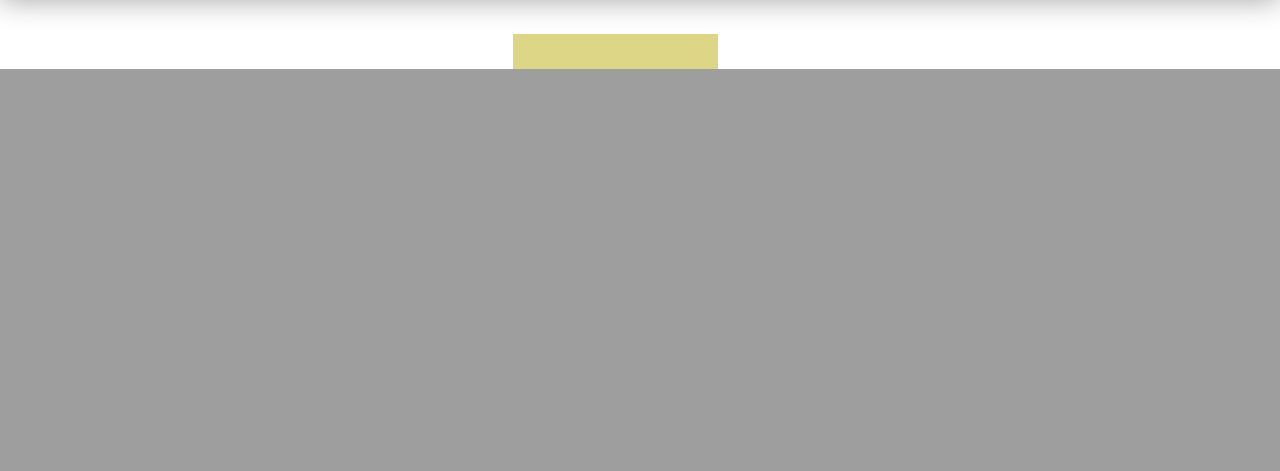
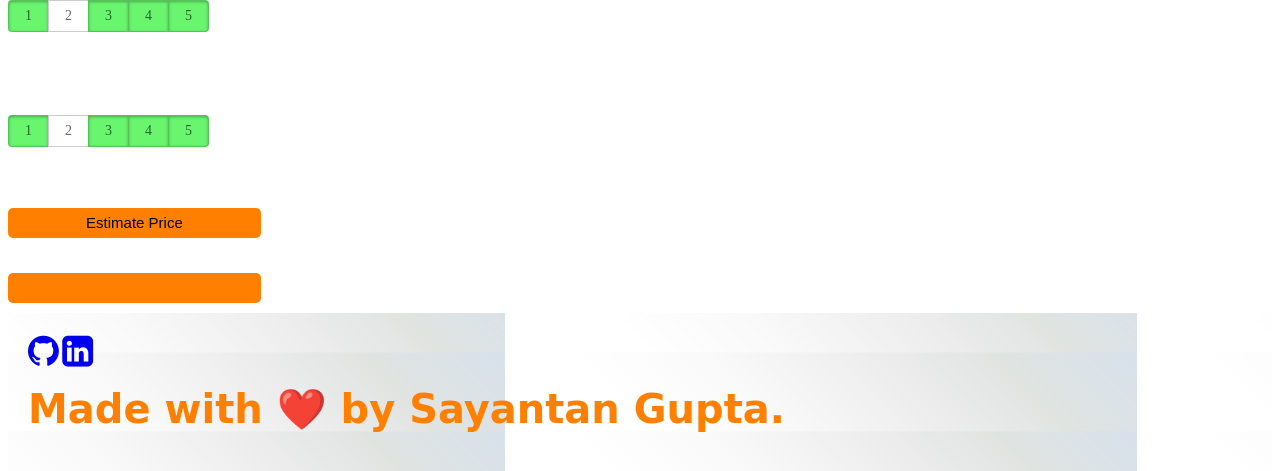
Before and after one commit to babai95/Bangalore_house_price_prediction_end_to_end_with_Deployment, a Flask app: page / in a window 1280 px wide. Shown: the part 801-1272 px from the top of the page. Before the commit the page ends 870 px from the top, so only its background shows below. Run offline with Flask 2, Linux system fonts and the light colour scheme; parts of the project's set-up code (start-up, migrations or seed data) failed here and were passed over; some libraries are stand-ins or nearby versions.

Commit message:
Add files via upload

```diff
--- /dev/null
+++ b/static/styles/frontui.css
@@ -0,0 +1,171 @@
+@import url(https://fonts.googleapis.com/css?family=Roboto:300);
+
+.switch-field {
+	display: flex;
+	margin-bottom: 36px;
+	overflow: hidden;
+}
+
+.switch-field input {
+	position: absolute !important;
+	clip: rect(0, 0, 0, 0);
+	height: 1px;
+	width: 1px;
+	border: 0;
+	overflow: hidden;
+}
+
+.switch-field label {
+	background-color: #6af56e;
+	color: rgba(0, 0, 0, 0.6);
+	font-size: 14px;
+	line-height: 1;
+	text-align: center;
+	padding: 8px 16px;
+	margin-right: -1px;
+	border: 1px solid rgba(0, 0, 0, 0.2);
+	box-shadow: inset 0 1px 3px rgba(0, 0, 0, 0.3), 0 1px rgba(255, 255, 255, 0.1);
+	transition: all 0.1s ease-in-out;
+}
+
+.switch-field label:hover {
+	cursor: pointer;
+}
+
+.switch-field input:checked + label {
+	background-color: white;
+	box-shadow: none;
+}
+
+.switch-field label:first-of-type {
+	border-radius: 4px 0 0 4px;
+}
+
+.switch-field label:last-of-type {
+	border-radius: 0 4px 4px 0;
+}
+
+.text_input{
+  font-family: "Roboto", sans-serif;
+  outline: 0;
+  background: #0beb61;
+  width: 30%;
+  border: 0;
+  margin: 0 0 10px;
+  padding: 10px;
+  box-sizing: border-box;
+  font-size: 15px;
+  height: 35px;
+  border-radius: 5px;
+}
+
+.dropdown{
+  font-family: "Roboto", sans-serif;
+  outline: 0;
+  background: #0beb61;
+  width: 30%;
+  border: 0;
+  margin: 0 0 10px;
+  padding: 10px;
+  box-sizing: border-box;
+  font-size: 15px;
+  height: 40px;
+  border-radius: 5px;
+}
+
+.container{
+    background-color: #7312c2;
+	padding: 30px;
+	width: 80%;
+	position: relative;
+	background: linear-gradient(45deg, #ffffff, #ffffff, #f9f9f9, #eeeeee, #e0e4e1, #d7e1ec);
+	background-size: 400% 400%;
+	animation: change-gradient 10s ease-in-out infinite;
+}
+@keyframes change-gradient {
+	0%{
+		background-position: 0 50%;
+	}
+	50%{
+		background-position: 100% 50%;
+	}
+	100%{
+		background-position: 0 50%;
+	}
+}
+
+.container-heading{
+    margin: 0;
+}
+
+.heading_font{
+    color: #ff8000;
+	font-family: 'Yatra One', cursive;
+	font-size: 40px;
+}
+
+.heading_font1{
+    color: #1100ff;
+	font-family: 'Yatra One', cursive;
+	font-size: 20px;
+}
+
+.submit{
+  background: #ff8000;
+  width: 20%;
+  border: 0;
+  margin: 25px 0 10px;
+  box-sizing: border-box;
+  font-size: 15px;
+	height: 30px;
+	text-align: center;
+	border-radius: 5px;
+}
+
+.description p{
+    font-style: italic;
+    font-size: 14px;
+    margin: 3px 0 0;
+}
+
+/* Footer */
+.footer{
+    font-size: 14px;
+	padding: 20px;
+	flex-shrink: 0;
+	position: relative;
+	background: linear-gradient(45deg, #ffffff, #ffffff, #f9f9f9, #eeeeee, #e0e4e1, #d7e1ec);
+	background-size: 50% 50%;
+	animation: change-gradient 10s ease-in-out infinite;
+}
+
+.contact-icon{
+	color: #000000;
+	padding: 7px;
+}
+
+
+.contact-icon:hover{
+	color: #8c8c8c;
+}
+
+.footer-description{
+	margin: 0;
+	font-size: 12px;
+}
+
+.img {
+	background-image: url('https://images.unsplash.com/photo-1550127765-f0dbff679b2f?crop=entropy&cs=tinysrgb&fit=crop&fm=jpg&h=900&ixid=eyJhcHBfaWQiOjF9&ixlib=rb-1.2.1&q=80&w=1600;');
+  background-size: auto;
+  background-size:100% 100%;
+  position: fixed;
+  width: 100%;
+  height: 100%;
+  top: 0;
+  left: 0;
+  z-index: -1;
+}
+
+body,html {
+  height: 100%;
+}
--- a/templates/home.html
+++ b/templates/home.html
@@ -2,13 +2,12 @@
 <html>
 <head>
     <title>Banglore House Price Prediction</title>
-	<link rel= "stylesheet" type= "text/css" href= "{{ url_for('static',filename='styles/style.css') }}">
 	<script src="https://ajax.googleapis.com/ajax/libs/jquery/1.7.1/jquery.min.js" type="text/javascript"></script>
+	<link rel="stylesheet" href="https://cdnjs.cloudflare.com/ajax/libs/font-awesome/4.7.0/css/font-awesome.min.css">
+	<link rel= "stylesheet" type= "text/css" href= "{{ url_for('static',filename='styles/frontui.css') }}">
     <script type="text/javascript">
-
 		$(window).load(function() {
 			console.log( "document loaded" );
-
 			$.get("{{ url_for('location') }}",
 				function(data, status) {
 				console.log("got response for location request");
@@ -95,13 +94,21 @@
 </head>
 <body>
 <div class="img"></div>
-<form class="form">
-	<h2>Choose Location</h2>
+<form>
+	<div class="container">
+		<h2><span class="heading_font">Looking for homes in Bangalore, Your one stop solution is here!!</span></h2>
+		<div class='description'>
+			<h2><span class="heading_font1">This is a House price prediction Machine Learning Web App, built using Flask server , deployed using Heroku.</span></p>
+		</div>
+	</div>
+
+	<div>
+	<h2 style="color:white;">Choose Location</h2>
 	<select class="dropdown" name="" id="location_id">
 		<option value="" disabled="disabled" selected="selected">Choose a Location</option>
 	</select>
 
-    <h2>BHK</h2>
+    <h2 style="color:white;">BHK</h2>
 	<div class="switch-field">
 		<input type="radio" id="radio-bhk-1" name="bhk_id" value="1"/>
 		<label for="radio-bhk-1">1</label>
@@ -114,17 +121,17 @@
 		<input type="radio" id="radio-bhk-5" name="bhk_id" value="5"/>
 		<label for="radio-bhk-5">5</label>
 	</div>
-	<br>
+	</div>
 
-	<h2>Total Square Feet</h2>
+	<h2 style="color:white;">Total Square Feet</h2>
 	<input class="text_input"  id="totalsqft_id" class="floatLabel" name="total_sqft" value="1000">
 
-	<h2>Choose area type</h2>
+	<h2 style="color:white;">Choose area type</h2>
 	<select class="dropdown" name="" id="areatype_id">
 		<option value="" disabled="disabled" selected="selected">Choose an Area Type</option>
-	</select><br>
+	</select>
 
-    <h2>Bath</h2>
+    <h2 style="color:white;">Bath</h2>
 	<div class="switch-field">
 		<input type="radio" id="radio-bath-1" name="bath_id" value="1"/>
 		<label for="radio-bath-1">1</label>
@@ -137,9 +144,8 @@
 		<input type="radio" id="radio-bath-5" name="bath_id" value="5"/>
 		<label for="radio-bath-5">5</label>
 	</div>
-	<br>
 
-    <h2>Balcony</h2>
+    <h2 style="color: white;">Balcony</h2>
 	<div class="switch-field">
 		<input type="radio" id="radio-balc-1" name="balcony_id" value="1"/>
 		<label for="radio-balc-1">1</label>
@@ -152,11 +158,18 @@
 		<input type="radio" id="radio-balc-5" name="balcony_id" value="5"/>
 		<label for="radio-balc-5">5</label>
 	</div>
-	<br>
 
 	<button class="submit" onclick="estimate()" type="button">Estimate Price</button>
 
-	<div id="prediction_id" class="result">	<h2></h2> </div>
+	<div id="prediction_id" class="submit">	<h2></h2> </div>
+
+	<div class='footer'>
+		<div class="contact">
+			<a target="_blank" href="https://github.com/babai95/Bangalore_house_price_prediction_end_to_end_with_Deployment"><i class="fa fa-github" style="font-size:36px"></i></a>
+			<a target="_blank" href="https://www.linkedin.com/in/sayantan-gupta-779a23125/"><i class="fa fa-linkedin-square" style="font-size:36px"></i></a>
+		</div>
+		<h2><span class="heading_font">Made with ❤️ by Sayantan Gupta.</span></h2>
+	</div>
 </form>
 
 </body>
```
Lines whose indentation alone changed are shown as unchanged.
